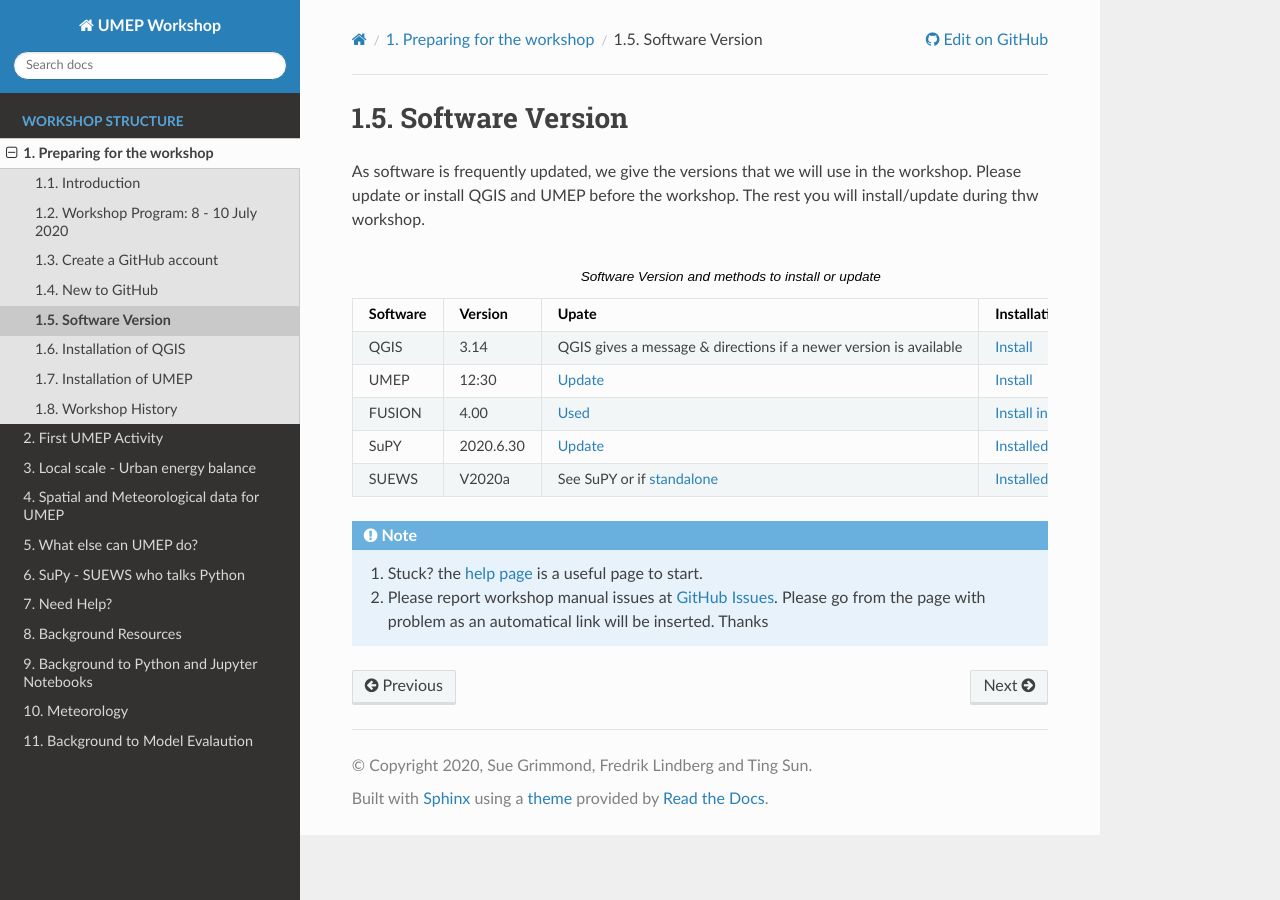
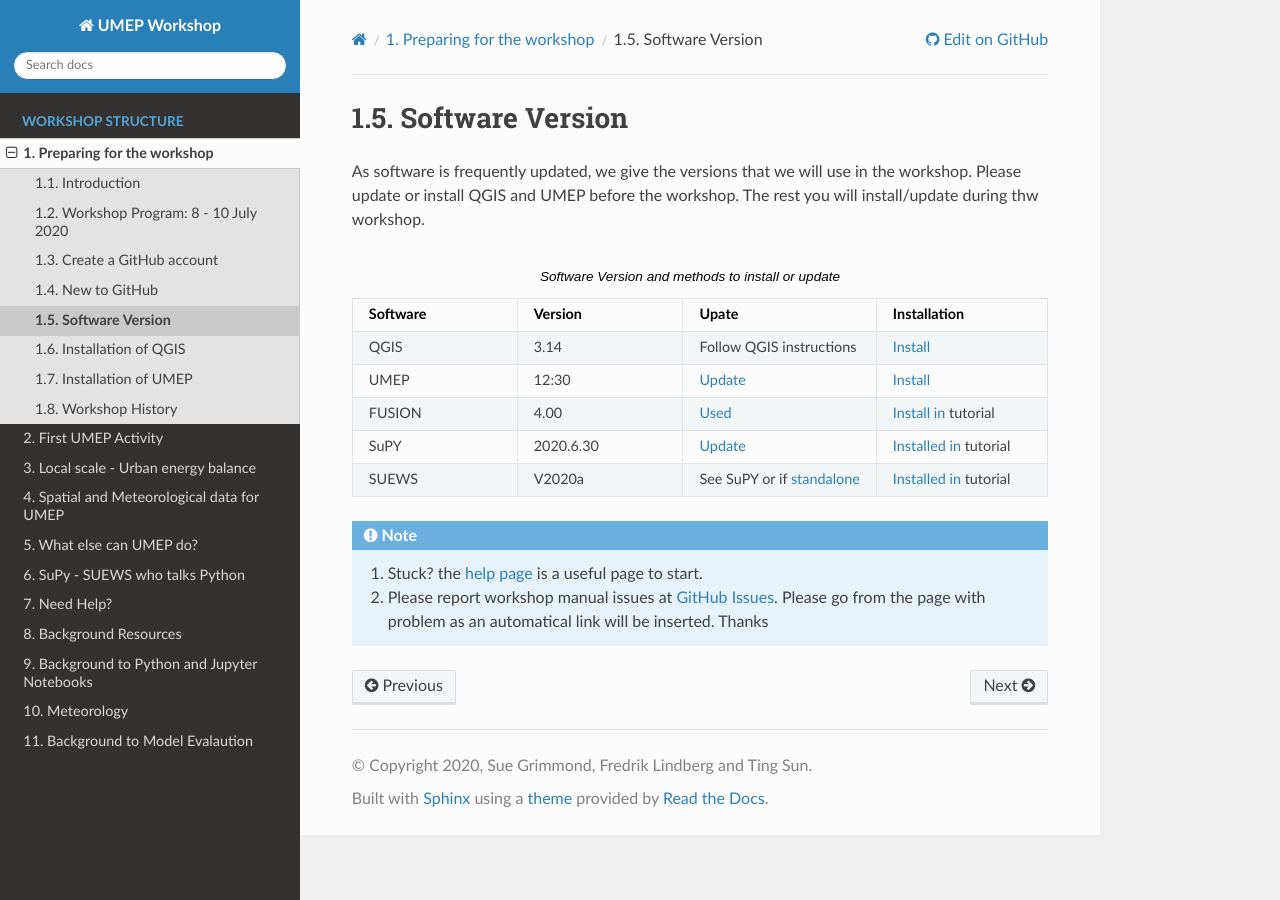
Before and after one commit to Urban-Meteorology-Reading/UMEP-Workshop, a Sphinx documentation site: the page built from source/Prepare/Version.rst, in a window 1280 px wide. Built offline with Sphinx 7.4.7 and the Read the Docs theme 2.0.0, drawn with Linux system fonts in a browser that asks for light colours; pages that are not in the unit, such as notebooks, are missing from menus.

Commit message:
Update Version.rst

```diff
--- a/source/Prepare/Version.rst
+++ b/source/Prepare/Version.rst
@@ -16,7 +16,7 @@
      - Installation
    * - QGIS
      - 3.14
-     - QGIS gives a message & directions if a newer version is available
+     - Follow QGIS instructions
      - `Install <QGIS1>`
    * - UMEP
      - 12:30
```
